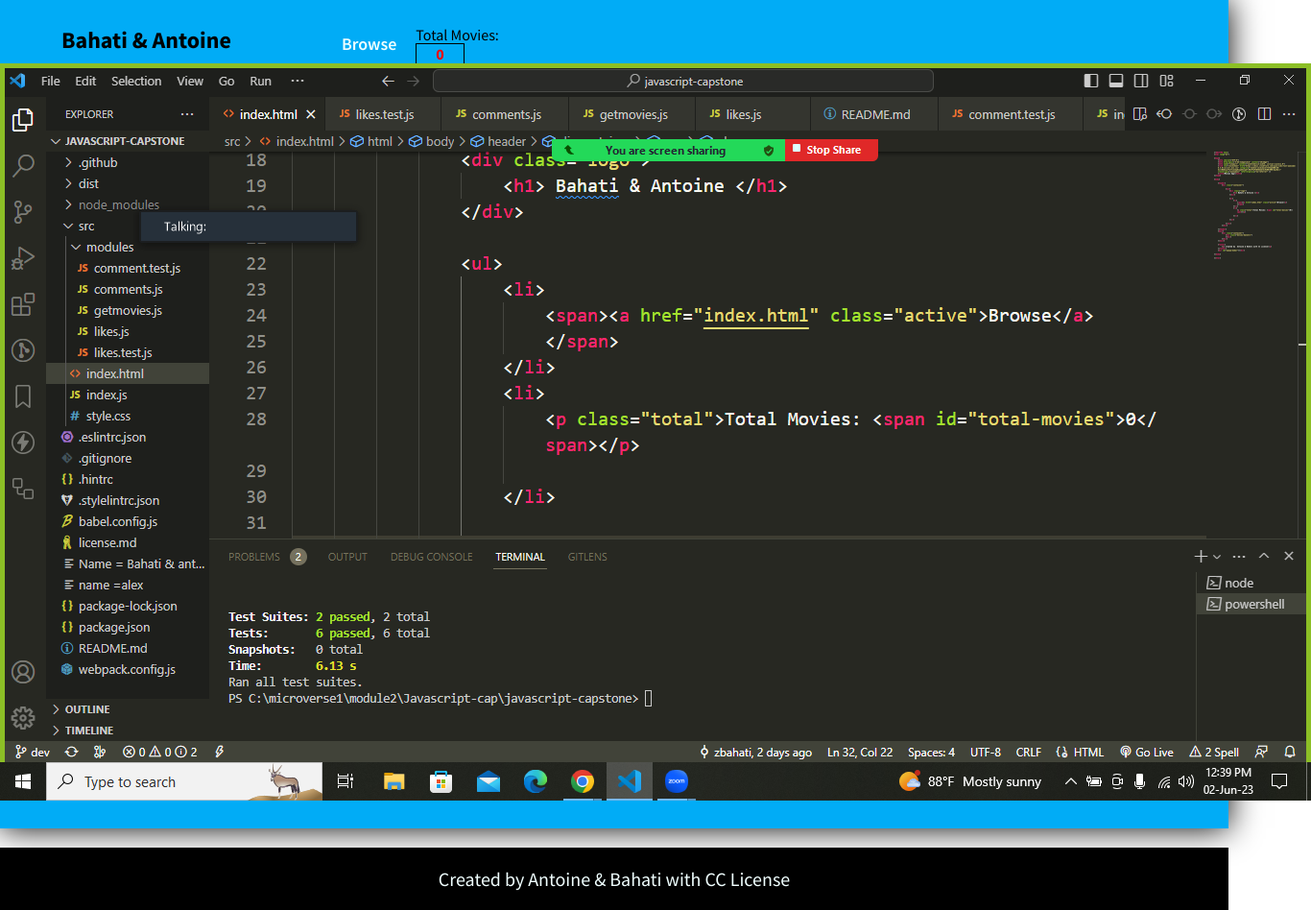
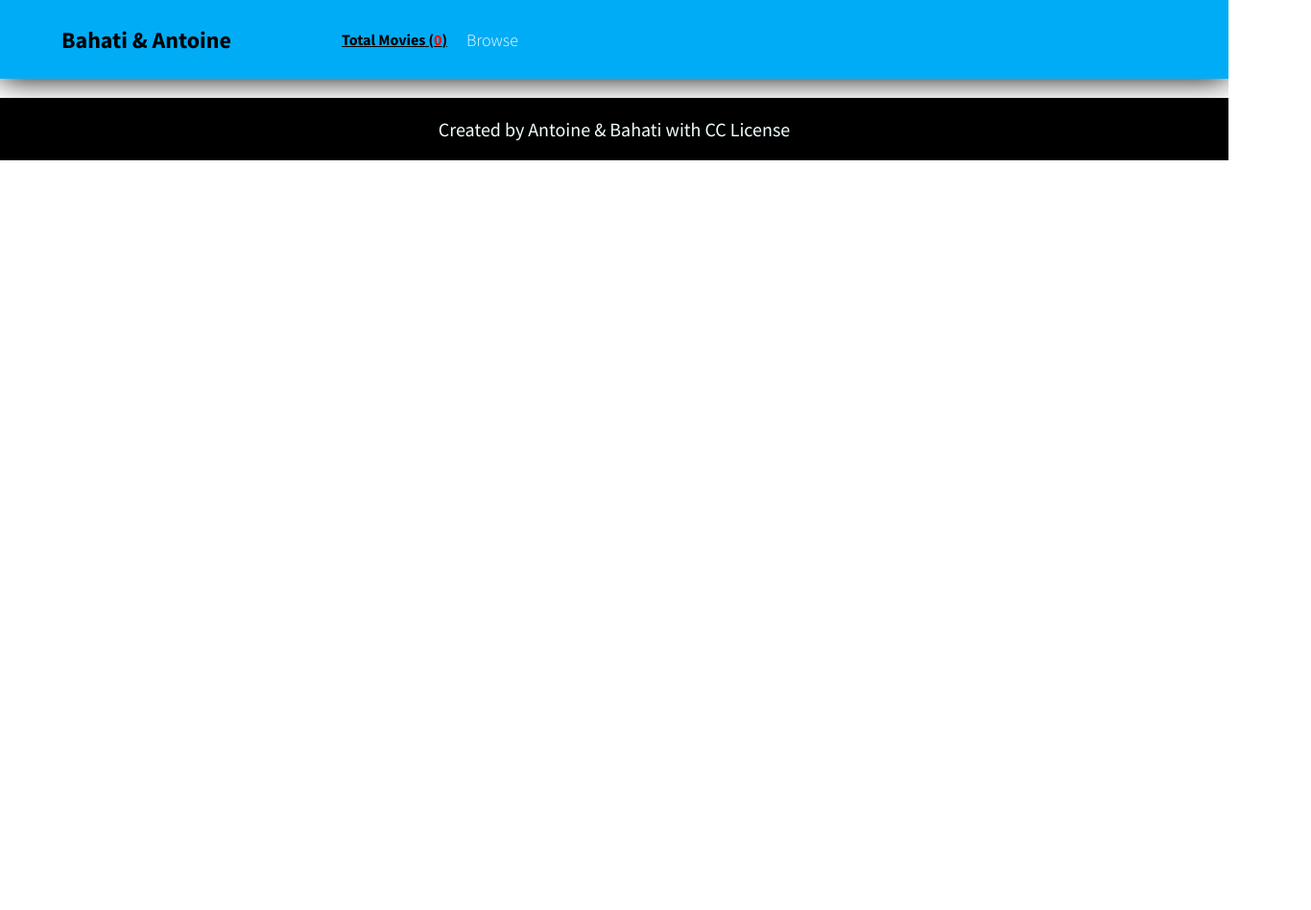
Before and after one commit to ANTOINE1128/MovieMagnet, a website built with webpack: page src/index.html in a window 1280 px wide. Shown: the whole page at 96% size, 1366 px wide, since content can reach past the window. After the commit the page ends 800 px from the top, so only its background shows below. Built offline with nearby package versions, Linux system fonts and the light colour scheme; no server answers.

Commit message:
update styles for movie count

```diff
--- a/src/index.html
+++ b/src/index.html
@@ -20,20 +20,20 @@
                 </div>
 
                 <ul>
+                     <li>
+                        <p class="total">Total Movies (<span id="total-movies">0</span>)</p>
+
+                    </li>
                     <li>
                         <span><a href="index.html" class="active">Browse</a>
                         </span>
                     </li>
-                    <li>
-                        <p class="total">Total Movies: <span id="total-movies">0</span></p>
 
-                    </li>
 
                 </ul>
 
             </nav>
         </div>
-        <img src="../img/Screenshot (23).png">
     </header>
     <main>
         <div class="container">
--- a/src/style.css
+++ b/src/style.css
@@ -36,13 +36,12 @@ header .container {
 nav ul {
   display: flex;
   align-items: center;
-  gap: 10%;
 }
 
 nav ul li a {
   color: black;
   font-size: large;
-  font-weight: 600;
+  font-weight: 370;
 }
 
 nav ul li a:active {
@@ -51,6 +50,7 @@ nav ul li a:active {
 
 nav ul li a.active {
   color: azure;
+  margin-left: 20px;
 }
 
 main {
@@ -64,14 +64,14 @@ main .container {
 }
 
 .total {
-  width: 100%;
+  display: flex;
+  align-items: center;
+  font-weight: 700;
+  text-decoration: underline;
 }
 
 #total-movies {
-  font-weight: 700;
   color: red;
-  padding: 0 20px;
-  border: 1px solid black;
 }
 
 .movies-banners {
```
Also changed, not shown: dist/index.bundle.js, dist/index.html.
